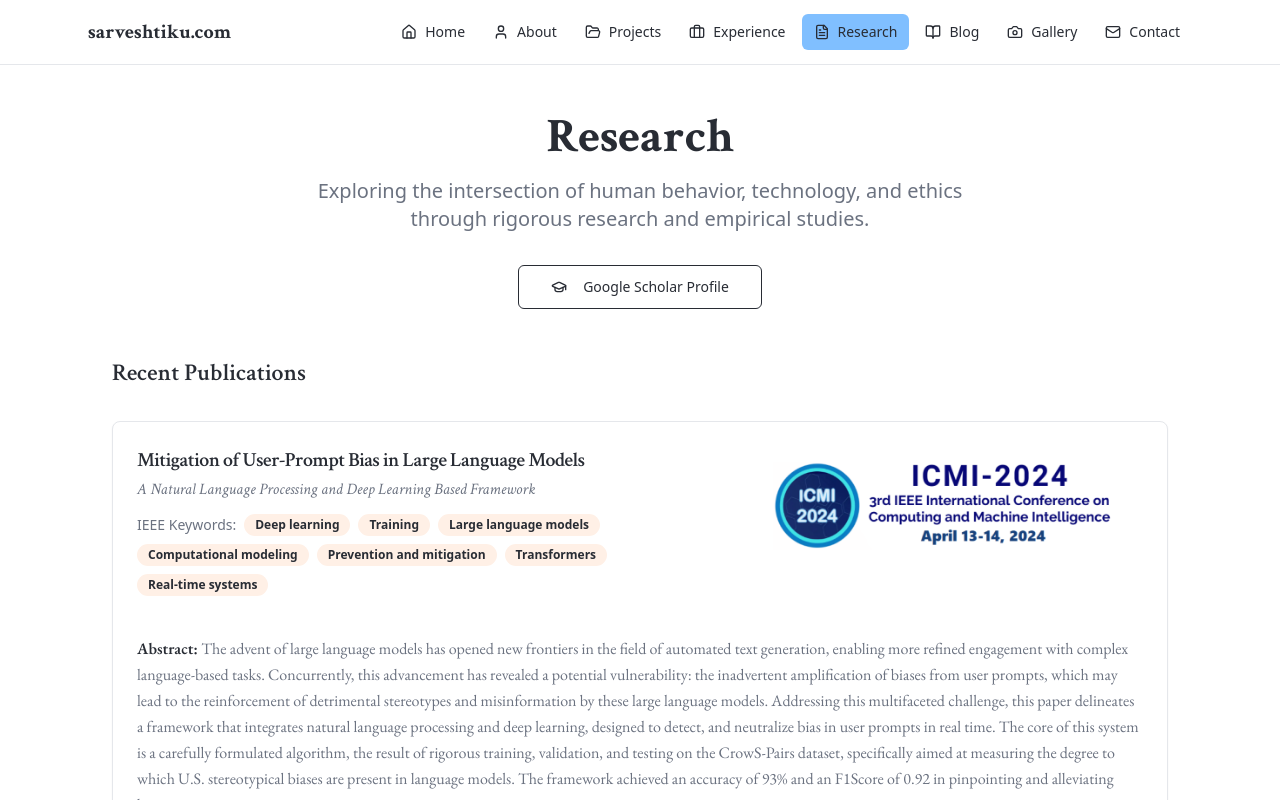
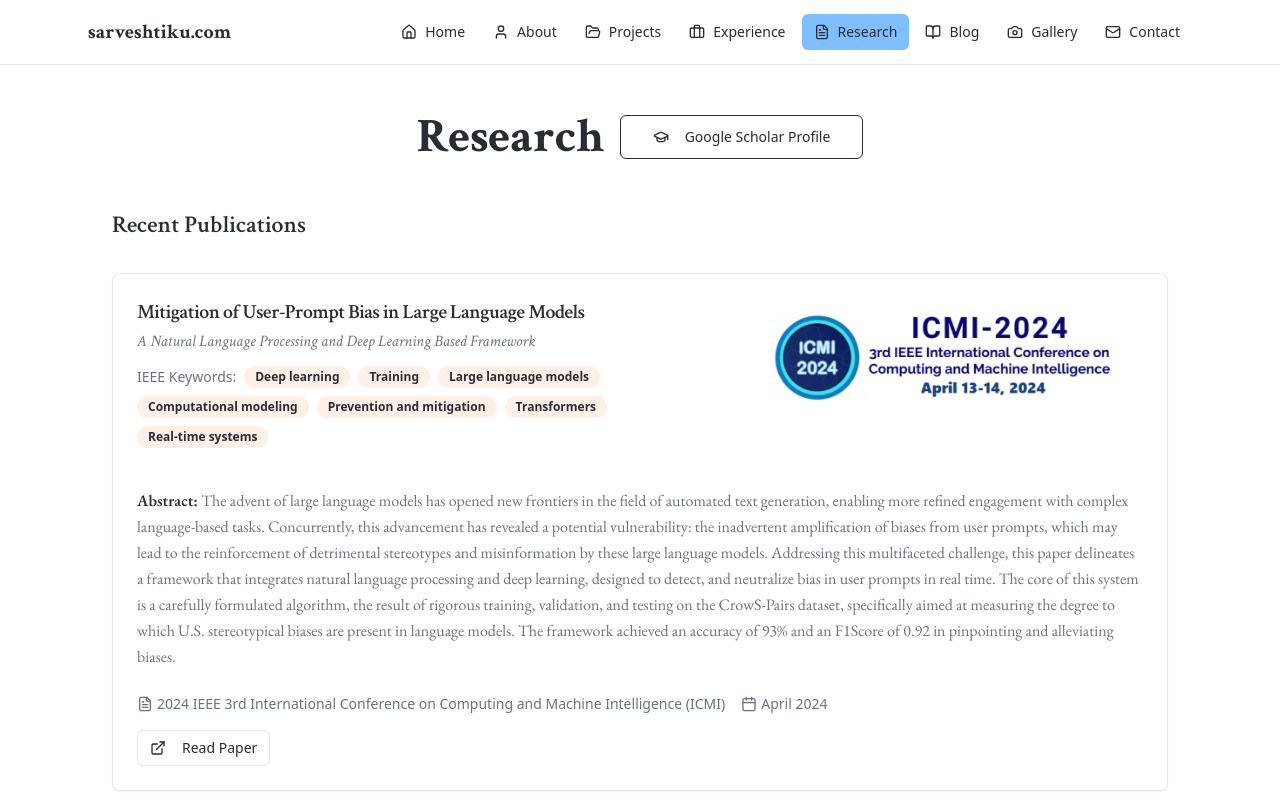
Before and after one commit to sarveshtiku/Personal-Portfolio-2025, a React (Vite) app: page /research in a window 1280 px wide. Shown: the top 800 px of the page. Built offline with nearby package versions, Linux system fonts and the light colour scheme.

Commit message:
Remove and reposition text
Removed the descriptive text and repositioned the Google Scholar Profile button.

```diff
--- a/src/pages/Research.tsx
+++ b/src/pages/Research.tsx
@@ -31,14 +31,10 @@ export default function Research() {
     <div className="space-y-12">
       {/* Header */}
       <section className="text-center space-y-4">
-        <h1 className="font-academic text-4xl lg:text-5xl font-bold text-primary">
-          Research
-        </h1>
-        <p className="text-xl text-academic-gray max-w-2xl mx-auto">
-          Exploring the intersection of human behavior, technology, and ethics through
-          rigorous research and empirical studies.
-        </p>
-        <div className="flex justify-center pt-4">
+        <div className="flex items-center justify-center gap-4">
+          <h1 className="font-academic text-4xl lg:text-5xl font-bold text-primary">
+            Research
+          </h1>
           <Button asChild variant="outline" size="lg" className="border-primary text-primary hover:bg-primary hover:text-white">
             <a href="https://scholar.google.com/citations?hl=en&view_op=list_works&gmla=AH8HC4xxpk46Nnyc6_R33u0nGUbSJXUY7rgCHhjK5seT4-urV0y3qz48kkfj8FfSsDLaEC3_x4U51pkPORGnbw&user=KB6pL-sAAAAJ" target="_blank" rel="noopener noreferrer">
               <GraduationCap className="mr-2 h-5 w-5" />
```
